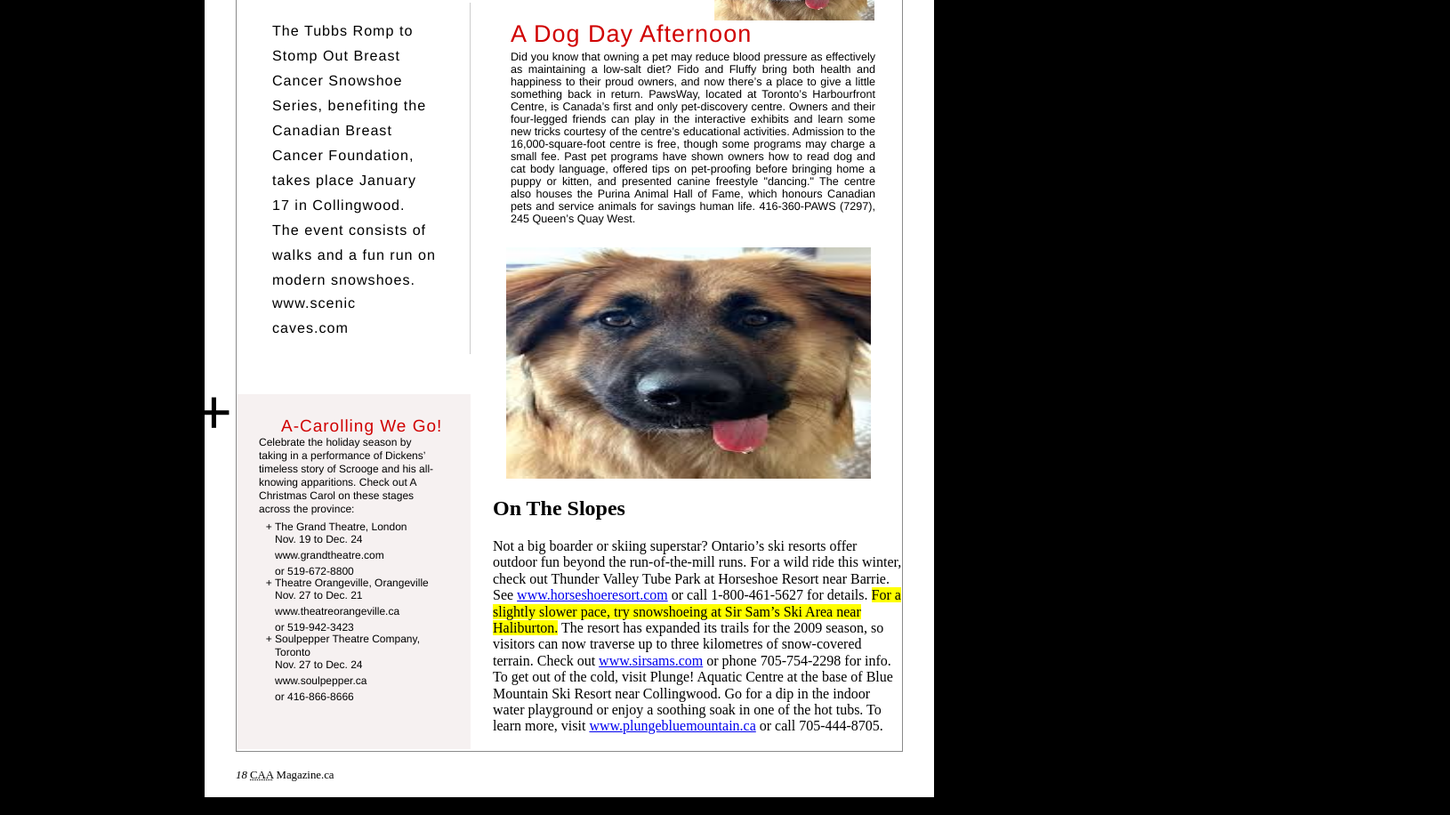
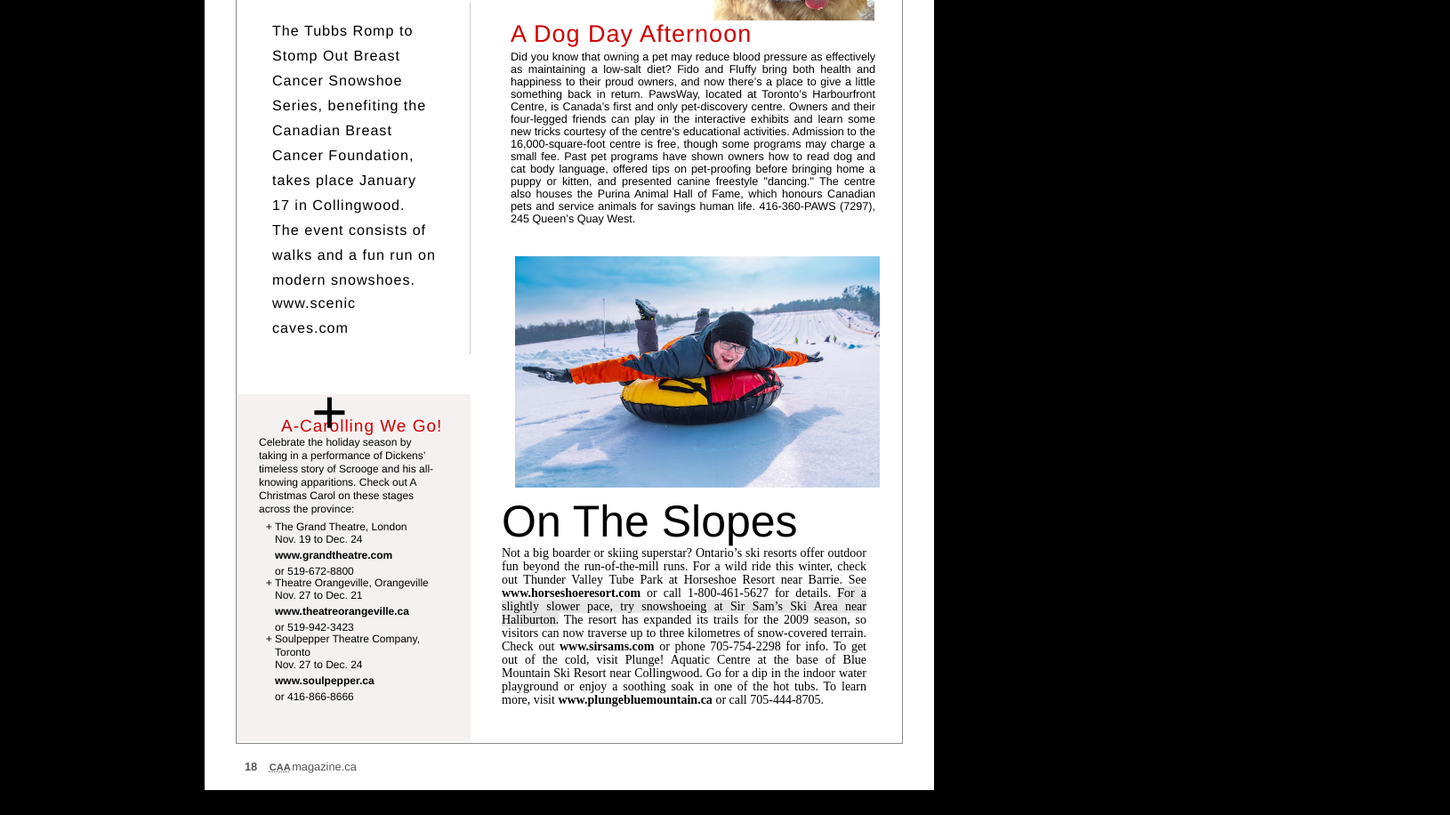
Before and after one commit to justineG755/comp1054, a plain HTML site: page assignment-2/home-base.html in a window 1280 px wide. Shown: the part 177-1093 px from the top of the page at 89% size, 1630 px wide, since content can reach past the window. Drawn offline with Linux system fonts and the light colour scheme.

Commit message:
added last atricle section layout and position and also the footer

```diff
--- a/assignment-2/css/main.css
+++ b/assignment-2/css/main.css
@@ -167,10 +167,61 @@ aside:last-of-type h2::before {
     font-size: 70px;
     margin-right: -16px;
     position: absolute;
-    left:220px;
+    left:350px;
     top:600px;
+    width: 100%;
 }
 
 aside:last-of-type h2 {
     margin-left: 25px;
 }
+
+article:last-of-type{
+    padding:10px;
+}
+
+article:last-of-type h2{
+    font-family: Helvetica, Arial, sans-serif;
+    font-size:50px;
+    font-weight:lighter;
+    margin-top: 0px;
+    margin-bottom:-15px;
+}
+
+article:last-of-type p{
+    font-size:14px;
+    line-height:15px;
+    text-align:justify;
+    width: 410px;
+}
+
+mark{
+    background-color:#c4c4c36c;
+    color:black;
+}
+
+a{
+    color:black;
+    text-decoration:none;
+    font-weight: bold;
+}
+
+footer{
+    font-family: Helvetica, Arial, sans-serif;
+    font-size:16px;
+    color:#555;
+    text-transform: lowercase;
+}
+
+footer em{
+    font-style:normal;
+    font-weight:bold;
+    padding: 10px;
+}
+
+footer abbr{
+    text-transform: uppercase;
+    font-weight: bold;
+    font-size: 11px;
+    margin-right: -2px;
+}
--- a/assignment-2/home-base.html
+++ b/assignment-2/home-base.html
@@ -37,7 +37,7 @@
 					for savings human life. 416-360-PAWS (7297), 245 Queen’s Quay West.</p>
 			</article>
 			<article>
-				<img src="img/placeholderimage.jpeg" alt="Snow tubing" height="" width="" />
+				<img src="img/tubbing.avif" alt="Snow tubing" height="" width="" />
 				<h2>On The Slopes</h2>
 				<p>Not a big boarder or skiing superstar? Ontario’s ski resorts offer outdoor fun beyond the
 					run-of-the-mill runs. For a wild ride this winter, check out Thunder Valley Tube Park at Horseshoe
```
Also changed, not shown: assignment-2/img/tubbing.avif (added).
